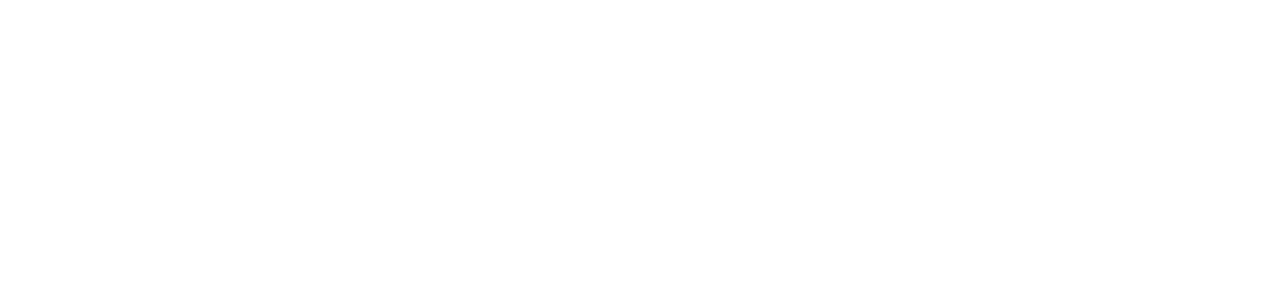
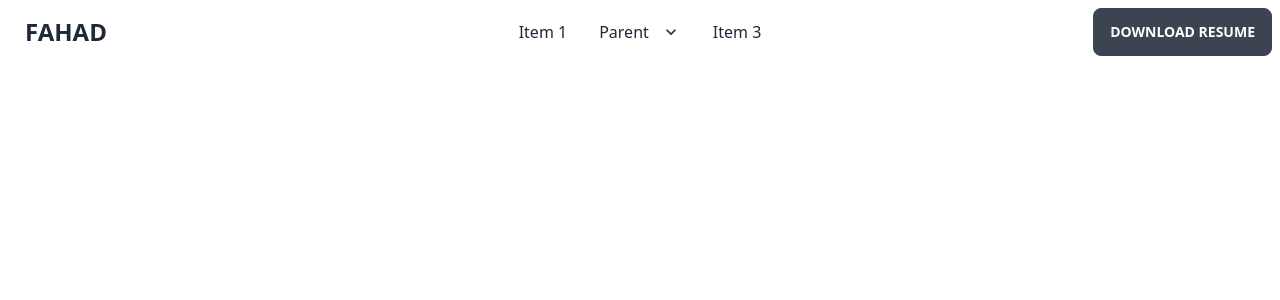
Before and after one commit to Fahadmohammad1/portfolio.me, a React (Create React App) app: page / in a window 1280 px wide. Shown: the top 300 px of the page. Built offline with nearby package versions, Linux system fonts and the light colour scheme.

Commit message:
navbar added

```diff
--- a/public/index.html
+++ b/public/index.html
@@ -1,5 +1,5 @@
 <!DOCTYPE html>
-<html lang="en">
+<html lang="en" data-theme="light">
   <head>
     <meta charset="utf-8" />
     <link rel="icon" href="%PUBLIC_URL%/favicon.ico" />
@@ -24,7 +24,7 @@
       work correctly both with client-side routing and a non-root public URL.
       Learn how to configure a non-root public URL by running `npm run build`.
     -->
-    <title>React App</title>
+    <title>Fahad Portfolio</title>
   </head>
   <body>
     <noscript>You need to enable JavaScript to run this app.</noscript>
--- a/src/App.js
+++ b/src/App.js
@@ -1,7 +1,12 @@
 import "./App.css";
+import Header from "./components/Shared/Header";
 
 function App() {
-  return <div className="App"></div>;
+  return (
+    <div className="App">
+      <Header />
+    </div>
+  );
 }
 
 export default App;
--- /dev/null
+++ b/src/components/Shared/Header.js
@@ -0,0 +1,101 @@
+import React from "react";
+
+const Header = () => {
+  return (
+    <div>
+      <div class="navbar bg-base-100">
+        <div class="navbar-start">
+          <div class="dropdown">
+            <label tabindex="0" class="btn btn-ghost lg:hidden">
+              <svg
+                xmlns="http://www.w3.org/2000/svg"
+                class="h-5 w-5"
+                fill="none"
+                viewBox="0 0 24 24"
+                stroke="currentColor"
+              >
+                <path
+                  stroke-linecap="round"
+                  stroke-linejoin="round"
+                  stroke-width="2"
+                  d="M4 6h16M4 12h8m-8 6h16"
+                />
+              </svg>
+            </label>
+            <ul
+              tabindex="0"
+              class="menu menu-compact dropdown-content mt-3 p-2 shadow bg-base-100 rounded-box w-52"
+            >
+              <li>
+                <a>Item 1</a>
+              </li>
+              <li tabindex="0">
+                <a class="justify-between">
+                  Parent
+                  <svg
+                    class="fill-current"
+                    xmlns="http://www.w3.org/2000/svg"
+                    width="24"
+                    height="24"
+                    viewBox="0 0 24 24"
+                  >
+                    <path d="M8.59,16.58L13.17,12L8.59,7.41L10,6L16,12L10,18L8.59,16.58Z" />
+                  </svg>
+                </a>
+                <ul class="p-2">
+                  <li>
+                    <a>Submenu 1</a>
+                  </li>
+                  <li>
+                    <a>Submenu 2</a>
+                  </li>
+                </ul>
+              </li>
+              <li>
+                <a>Item 3</a>
+              </li>
+            </ul>
+          </div>
+          <a class="btn btn-ghost normal-case text-2xl">FAHAD</a>
+        </div>
+        <div class="navbar-center hidden lg:flex">
+          <ul class="menu menu-horizontal p-0">
+            <li>
+              <a>Item 1</a>
+            </li>
+            <li tabindex="0">
+              <a>
+                Parent
+                <svg
+                  class="fill-current"
+                  xmlns="http://www.w3.org/2000/svg"
+                  width="20"
+                  height="20"
+                  viewBox="0 0 24 24"
+                >
+                  <path d="M7.41,8.58L12,13.17L16.59,8.58L18,10L12,16L6,10L7.41,8.58Z" />
+                </svg>
+              </a>
+              <ul class="p-2">
+                <li>
+                  <a>Submenu 1</a>
+                </li>
+                <li>
+                  <a>Submenu 2</a>
+                </li>
+              </ul>
+            </li>
+            <li>
+              <a>Item 3</a>
+            </li>
+          </ul>
+        </div>
+        <div class="navbar-end">
+          <a class="btn">Download Resume</a>
+        </div>
+      </div>
+    </div>
+  );
+};
+
+export default Header;
```
